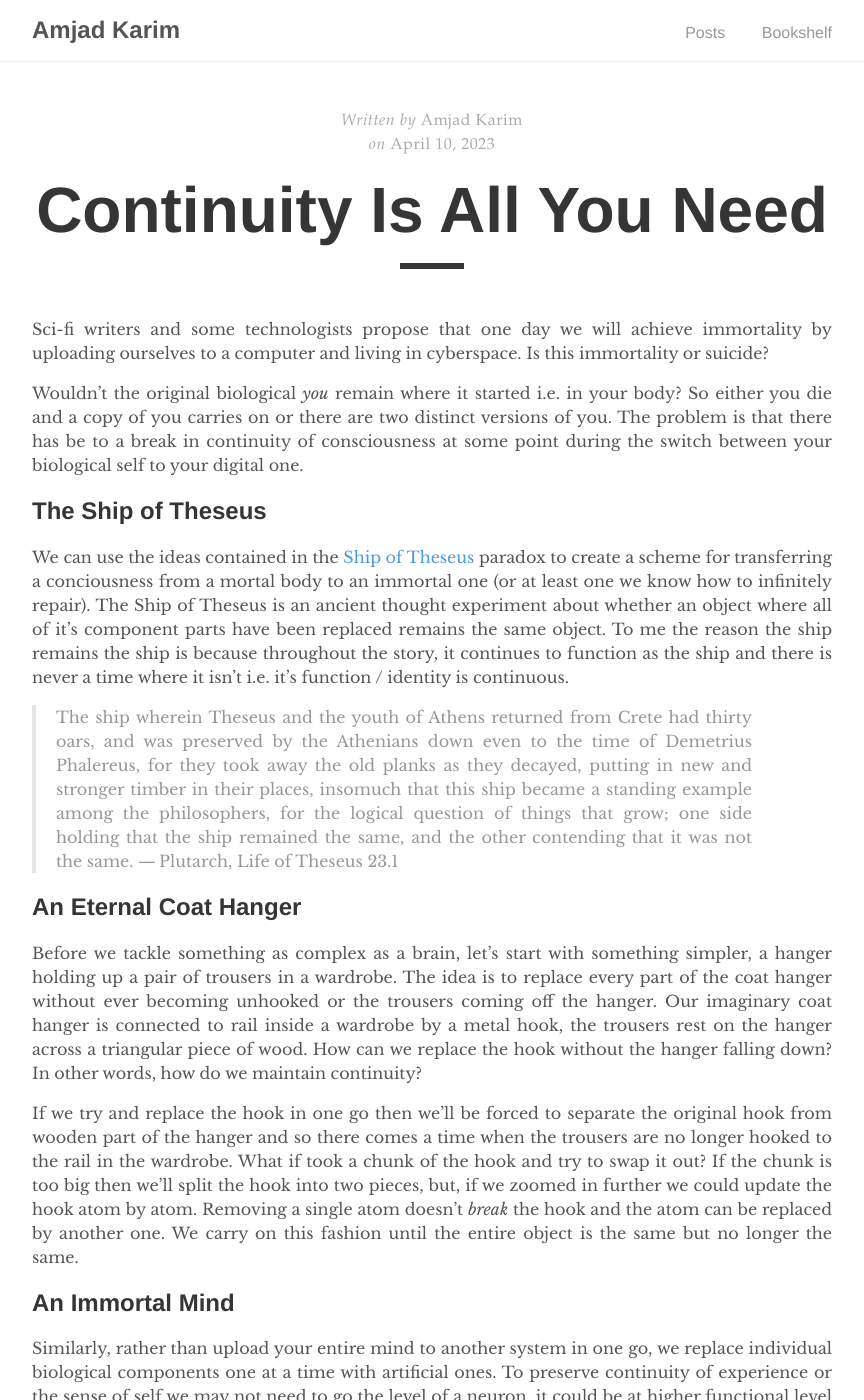
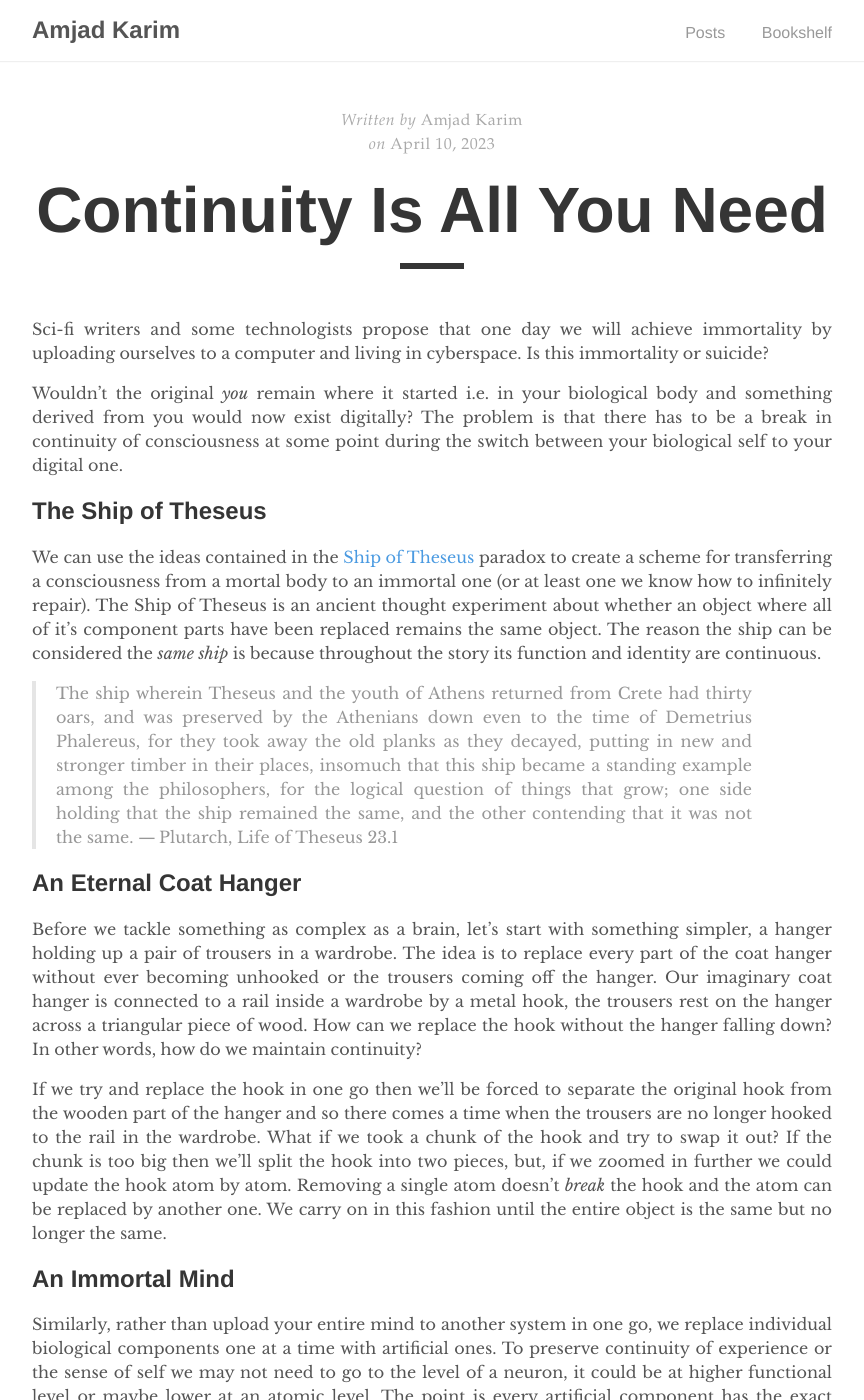
Before and after one commit to dscience7/amjadkarim, a Jekyll site: the page built from _posts/2023-04-10-An Immortal Coat Hanger.md, in a window 1280 px wide and 1400 px high. Shown: the whole window, without its empty margins (208-1072 px from the left). Built offline with Jekyll 4.4.1, drawn with Linux system fonts in a browser that asks for light colours; some of the changed text lies outside the part shown.

Commit message:
updated post

```diff
--- a/_posts/2023-04-10-An Immortal Coat Hanger.md
+++ b/_posts/2023-04-10-An Immortal Coat Hanger.md
@@ -7,25 +7,25 @@ excerpt_separator: <!--more-->
 
 Sci-fi writers and some technologists propose that one day we will achieve immortality by uploading ourselves to a computer and living in cyberspace. Is this immortality or suicide?
 
- Wouldn't the original biological *you* remain where it started i.e. in your body? So either you die and a copy of you carries on or there are two distinct versions of you. The problem is that there has be to a break in continuity of consciousness at some point during the switch between your biological self to your digital one.
+Wouldn't the original *you* remain where it started i.e. in your biological body and something derived from you would now exist digitally? The problem is that there has to be a break in continuity of consciousness at some point during the switch between your biological self to your digital one.
 
  <!--more-->
 
 ## The Ship of Theseus
-We can use the ideas contained in the [Ship of Theseus](https://en.wikipedia.org/wiki/Ship_of_Theseus) paradox to create a scheme for transferring a conciousness from a mortal body to an immortal one (or at least one we know how to infinitely repair). The Ship of Theseus is an ancient thought experiment about whether an object where all of it's component parts have been replaced remains the same object. To me the reason the ship remains the ship is because throughout the story, it continues to function as the ship and there is never a time where it isn't i.e. it's function / identity is continuous.
+We can use the ideas contained in the [Ship of Theseus](https://en.wikipedia.org/wiki/Ship_of_Theseus) paradox to create a scheme for transferring a consciousness from a mortal body to an immortal one (or at least one we know how to infinitely repair). The Ship of Theseus is an ancient thought experiment about whether an object where all of it's component parts have been replaced remains the same object. The reason the ship can be considered the *same ship* is because throughout the story its function and identity are continuous.
 
 >    The ship wherein Theseus and the youth of Athens returned from Crete had thirty oars, and was preserved by the Athenians down even to the time of Demetrius Phalereus, for they took away the old planks as they decayed, putting in new and stronger timber in their places, insomuch that this ship became a standing example among the philosophers, for the logical question of things that grow; one side holding that the ship remained the same, and the other contending that it was not the same.
     — Plutarch, Life of Theseus 23.1
 
 ## An Eternal Coat Hanger
- Before we tackle something as complex as a brain, let's start with something simpler, a hanger holding up a pair of trousers in a wardrobe. The idea is to replace every part of the coat hanger without ever becoming unhooked or the trousers coming off the hanger. Our imaginary coat hanger is connected to rail inside a wardrobe by a metal hook, the trousers rest on the hanger across a triangular piece of wood. How can we replace the hook without the hanger falling down? In other words, how do we maintain continuity?
+ Before we tackle something as complex as a brain, let's start with something simpler, a hanger holding up a pair of trousers in a wardrobe. The idea is to replace every part of the coat hanger without ever becoming unhooked or the trousers coming off the hanger. Our imaginary coat hanger is connected to a rail inside a wardrobe by a metal hook, the trousers rest on the hanger across a triangular piece of wood. How can we replace the hook without the hanger falling down? In other words, how do we maintain continuity?
 
- If we try and replace the hook in one go then we'll be forced to separate the original hook from wooden part of the hanger and so there comes a time when the trousers are no longer hooked to the rail in the wardrobe. What if took a chunk of the hook and try to swap it out? If the chunk is too big then we'll split the hook into two pieces, but, if we zoomed in further we could update the hook atom by atom. Removing a single atom doesn't *break* the hook and the atom can be replaced by another one. We carry on this fashion until the entire object is the same but no longer the same.
+ If we try and replace the hook in one go then we'll be forced to separate the original hook from the wooden part of the hanger and so there comes a time when the trousers are no longer hooked to the rail in the wardrobe. What if we took a chunk of the hook and try to swap it out? If the chunk is too big then we'll split the hook into two pieces, but, if we zoomed in further we could update the hook atom by atom. Removing a single atom doesn't *break* the hook and the atom can be replaced by another one. We carry on in this fashion until the entire object is the same but no longer the same.
 
 ## An Immortal Mind
-Similarly, rather than upload your entire mind to another system in one go, we replace individual biological components one at a time with artificial ones. To preserve continuity of experience or the sense of self we may not need to go the level of a neuron, it could be at higher functional level or maybe lower at an atomic level. The point is every artificial component has the exact same function as the original biological one but has the bonus of being repairable or replaceable. For now, lets assume we're replacing neurons, we'd swap out one biological neuron with an artificial one modelled on it. The artificial neuron behaves exactly as the biological one and is connected to all the neurons the original biological neuron was connected to.
+Similarly, rather than upload your entire mind to another system in one go, we replace individual biological components one at a time with artificial ones. To preserve continuity of experience or the sense of self we may not need to go to the level of a neuron, it could be at higher functional level or maybe lower at an atomic level. The point is every artificial component has the exact same function as the original biological one but has the bonus of being repairable or replaceable. For now, lets assume we're replacing neurons, we'd swap out one biological neuron with an artificial one modelled on it. The artificial neuron behaves exactly as the biological one and is connected to all the neurons the original neuron was connected to.
 
 So you have a number of procedures swapping out bits of your brain and after each one you'd wake up and wouldn't notice a difference. Eventually your biological brain has been swapped entirely and is now artificial. Your sense of self is continuous.
 
-## Materialism, Dualism and Panpsychism
-For this to work the [Materialist](https://en.wikipedia.org/wiki/Materialism) view on conciousness would need to be correct. Materialism posits matter is the fundamental substance in nature and conciousness arises from the way matter is organised. It wouldn't work if [Dualism](https://en.wikipedia.org/wiki/Mind%E2%80%93body_dualism) is correct, the idea that mind and body are separate but interact in someway. It may work under [Panpsychism](https://en.wikipedia.org/wiki/Panpsychism). Panpsychists believe consciousness is a fundamental property of matter such as mass and that everything in the universe has some element of consciousness no matter how small. Certain arrangements of matter combine to form more significant forms of consciousness. Our thought experiment could work in a panpsychist universe but we may need to figure out how to arrange matter correctly to form the correct consciousness.
+## Philosophies of Mind
+There are several philosophies of mind, some such as [Materialism](https://en.wikipedia.org/wiki/Materialism) or [Panpsychism](https://en.wikipedia.org/wiki/Panpsychism) are compatible with our scheme.  Others such as [Dualism](https://en.wikipedia.org/wiki/Mind%E2%80%93body_dualism) aren't. Materialism posits matter is the fundamental substance in nature and consciousness arises from the way matter is organised. Panpsychists believe consciousness is a fundamental property of matter such as mass and everything in the universe has some degree of consciousness no matter how insignificant. Certain arrangements of matter combine to form more significant forms of consciousness. Dualism is the idea that mind and body are separate but interact in someway.
```
Also changed, not shown: _pages/books.md (+1 -1 lines), 7 other files.
